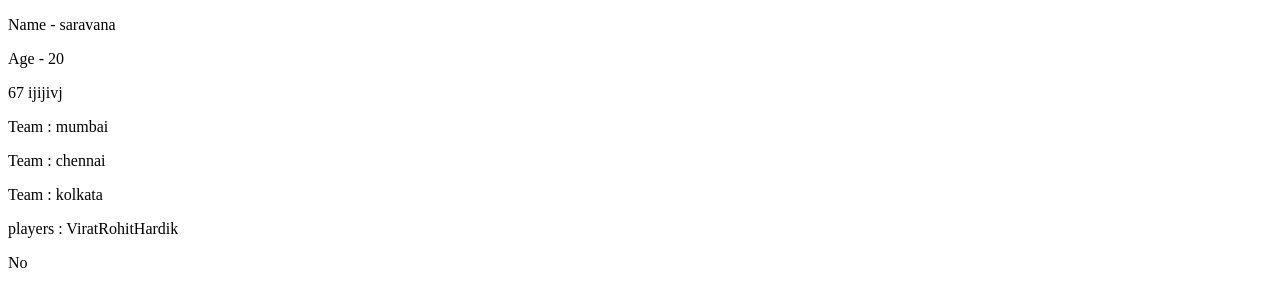
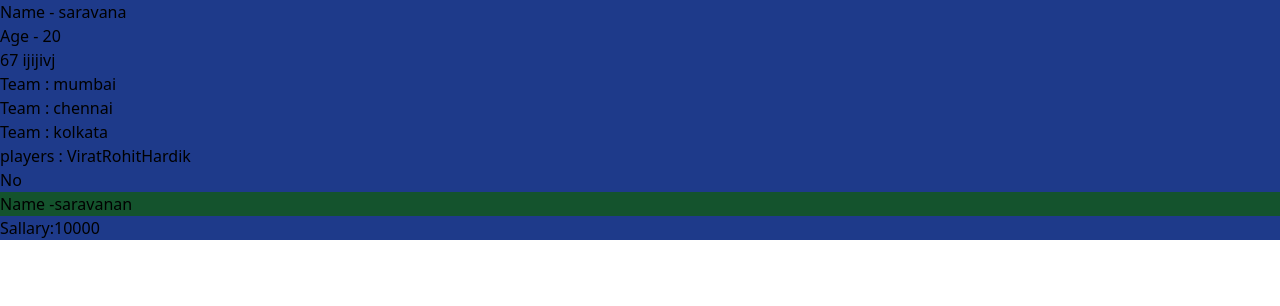
Before and after one commit to saravanan642/New-Session-Class, a React (Create React App) app: page / in a window 1280 px wide. Shown: the top 306 px of the page. Built offline with nearby package versions, Linux system fonts and the light colour scheme.

Commit message:
update index.js

```diff
--- a/src/Components/Props/Boolean.js
+++ b/src/Components/Props/Boolean.js
@@ -1,7 +1,7 @@
 import React from 'react'
 
 const BooleanExample = () => {
-  const isOnline = false;  // or false
+  const isOnline = false;
 
   return (
     <div>
--- a/src/Components/Props/Home.js
+++ b/src/Components/Props/Home.js
@@ -3,7 +3,7 @@ import Parent from "./Parent"
 import String from "./String"
 import SubChild from './Subchild'
 import Boolean from "./Boolean"
-
+import Sample from "./Sample"
 
 
 const Child = ({ Deatils }) => {
@@ -29,6 +29,18 @@ const Child = ({ Deatils }) => {
       <div>
         <Boolean />
       </div>
+
+      <div>
+        <Sample employee = {{
+          Named : "saravanan",
+          Sallary : "10000",
+          Month : "May"
+
+
+        }}/>
+
+
+      </div>
     </div>
   )
 }
--- /dev/null
+++ b/src/Components/Props/Sample.js
@@ -0,0 +1,12 @@
+import React from 'react'
+
+const Sample = (props) => {
+  return (
+    <div >
+      <h1 className='bg-green-900'> Name -{props.employee.Named}</h1>
+      <h2>Sallary:{props.employee.Sallary}</h2>
+    </div>
+  )
+}
+
+export default Sample
--- a/src/Components/Props/String.js
+++ b/src/Components/Props/String.js
@@ -6,8 +6,6 @@ const String = ({Team}) => {
         {Object.values(Team).map((t, i) => (
         <p key={i}>Team : {t}</p>
       ))}
-
-
     <div>
 
     </div>
--- a/src/index.js
+++ b/src/index.js
@@ -1,6 +1,7 @@
 import React from 'react';
 import ReactDOM from 'react-dom/client';
 import App from './App';
+import "./Style/Tailwind.css";
 
 
 const root = ReactDOM.createRoot(document.getElementById('root'));
```
